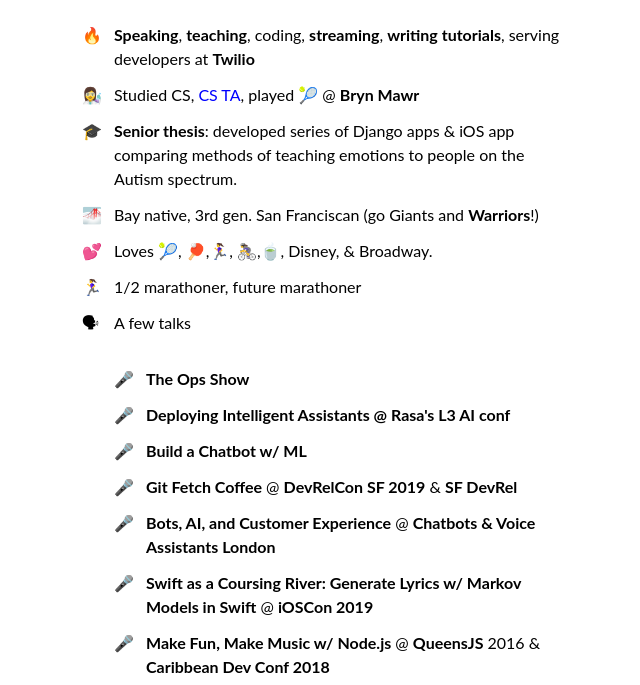
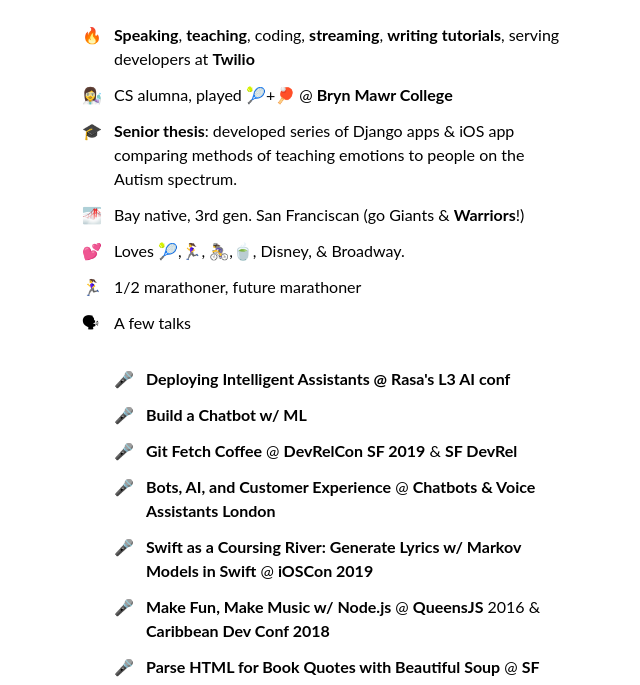
Before and after one commit to elizabethsiegle/elizabethsiegle.github.io, a plain HTML site: page index.html in a window 1280 px wide. Shown: the part 83-768 px from the top of the page, without its empty margins (318-958 px from the left). Drawn offline with nearby package versions, Linux system fonts and the light colour scheme; a script that the page names is missing.

Commit message:
i pushed late at night and had repeat ops shows lah

```diff
--- a/index.html
+++ b/index.html
@@ -36,15 +36,14 @@
             </h1>
       <ul>
         <li class="evangelizing"><a href = "https://www.slideshare.net/ElizabethLizzieSiegl" target="_blank">Speaking</a>, <a href ="https://ahoy.twilio.com/buildyourtwilioapp" target="_blank">teaching</a>, coding, <a href = "https://twitch.tv/lizziepikachu" target="_blank">streaming</a>, <a href = "https://www.twilio.com/blog/author/lsiegle" target="_blank">writing tutorials</a>, serving developers at <a href="https://twilio.com" target="_blank">Twilio</a></li>
-        <li class="studied">Studied CS, <span style="color:blue">CS TA</span>, played 🎾 @ <a href="https://cs.brynmawr.edu" target="_blank">Bryn Mawr</a></li>
+        <li class="studied">CS alumna, played 🎾+🏓 @ <a href="https://cs.brynmawr.edu" target="_blank">Bryn Mawr College</a></li>
         <li class = "thesis">
             <a href="https://elizabethsiegle.github.io/thesis">Senior thesis</a>: developed series of Django apps &
             iOS app comparing methods of teaching emotions to people on the Autism spectrum.</li>
-        <li class="lives">Bay native, 3rd gen. San Franciscan (go Giants and <a href = "https://twitter.com/warriors" target="_blank">Warriors</a>!)</li>
-        <li class="loves">Loves 🎾, 🏓,🏃‍♀️, 🚴‍♀️,🍵, Disney, & Broadway.</li>
+        <li class="lives">Bay native, 3rd gen. San Franciscan (go Giants & <a href = "https://twitter.com/warriors" target="_blank">Warriors</a>!)</li>
+        <li class="loves">Loves 🎾,🏃‍♀️, 🚴‍♀️,🍵, Disney, & Broadway.</li>
         <li class = "goals">1/2 marathoner, future marathoner</li>
         <li class="speak">A few talks<ul>
-          <li class = "speak_class"><a href = "https://www.youtube.com/watch?v=McWLruCNW10" target="_blank">The Ops Show</a></li>
           <li class = "speak_class"><a href = "https://www.youtube.com/watch?v=YdCH6614qt0" target="_blank">Deploying Intelligent Assistants @ <a href ="https://www.accelevents.com/e/l3ai" target="_blank">Rasa's L3 AI conf</a></li>
           <li class = "speak_class"><a href = "https://ahoy.twilio.com/devgen_webinar_autopilot" target="_blank">Build a Chatbot w/ ML</a></li>
           <li class = "speak_class"><a href="https://www.youtube.com/watch?v=vIL54AK7WNc" target="_blank">Git Fetch Coffee</a> @ <a
```
